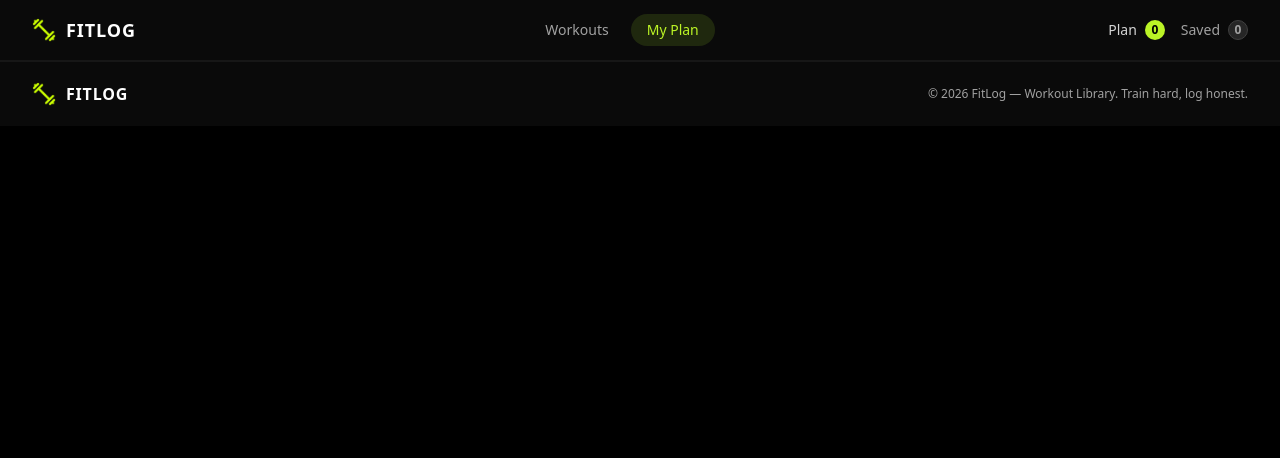
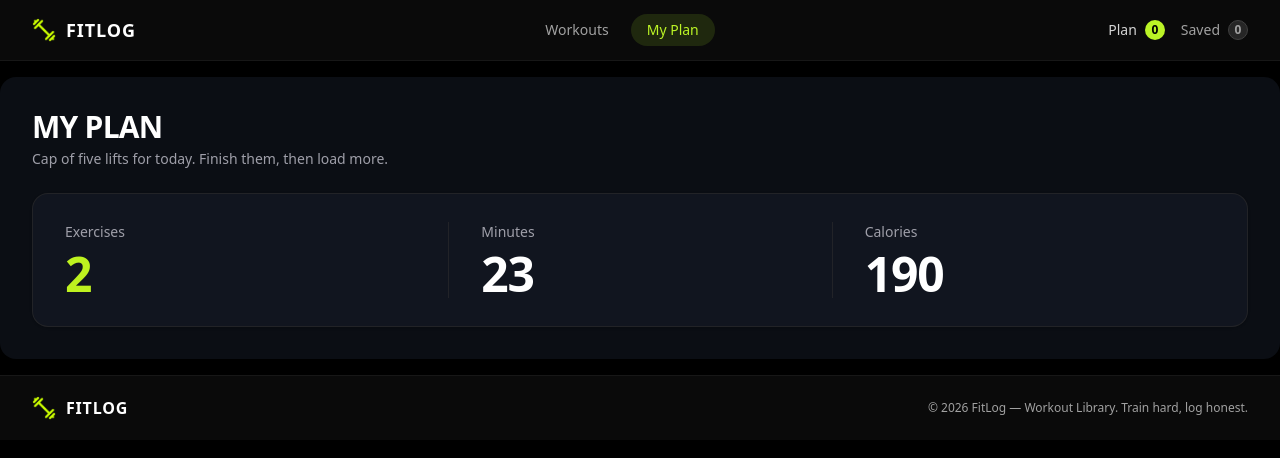
Before and after one commit to akibabrar18/get-fit, a Next.js app: page /plan in a window 1280 px wide. Shown: the top 458 px of the page. Built offline with nearby package versions, Linux system fonts and the light colour scheme.

Commit message:
myplan 50%  completed

```diff
--- /dev/null
+++ b/src/app/not-found.jsx
@@ -0,0 +1,28 @@
+import Link from "next/link";
+
+const NotFound = () => {
+  return (
+    <main className="min-h-screen flex items-center justify-center px-6">
+      <div className="text-center">
+        <p className="text-[#bbf426] text-7xl font-black">404</p>
+
+        <h1 className="mt-4 text-3xl font-bold">
+          Workout Not Found
+        </h1>
+
+        <p className="mt-3 text-gray-500">
+          The page you&apos;re looking for doesn&apos;t exist.
+        </p>
+
+        <Link
+          href="/"
+          className="inline-block mt-8 px-6 py-3 rounded-lg bg-[#bbf426] text-black font-bold hover:bg-[#a6dc1c] transition"
+        >
+          BACK TO WORKOUTS
+        </Link>
+      </div>
+    </main>
+  );
+};
+
+export default NotFound;
--- a/src/app/plan/page.jsx
+++ b/src/app/plan/page.jsx
@@ -1,11 +1,52 @@
-import React from 'react';
+import React from "react";
 
-const page = () => {
-    return (
-        <div>
+const obj={
+    exercises: 2,
+    minutes: 23,
+    calories: 190
+}
 
+const PlanStats = () => {
+  return (
+    <div className="container mx-auto p-8 bg-[#0b0e14] text-white font-sans rounded-2xl my-4">
+      {/* Header Section */}
+      <div className="mb-6">
+        <h2 className="text-3xl font-black uppercase tracking-tight text-white">
+          MY PLAN
+        </h2>
+        <p className="mt-1 text-sm text-zinc-400">
+          Cap of five lifts for today. Finish them, then load more.
+        </p>
+      </div>
+
+      {/* Stats Card Container */}
+      <div className="grid grid-cols-3 bg-[#11151f] border border-zinc-800/80 rounded-2xl px-8 py-7 shadow-sm">
+        {/* Exercises (with lime/neon green accent) */}
+        <div className="flex flex-col">
+          <span className="text-sm font-normal text-zinc-400">Exercises</span>
+          <span className="mt-2 text-4xl sm:text-5xl font-extrabold text-[#bef21f] tracking-tight">
+            {obj.exercises}
+          </span>
         </div>
-    );
+
+        {/* Minutes */}
+        <div className="flex flex-col pl-8 border-l border-zinc-800/80">
+          <span className="text-sm font-normal text-zinc-400">Minutes</span>
+          <span className="mt-2 text-4xl sm:text-5xl font-extrabold text-white tracking-tight">
+            {obj.minutes}
+          </span>
+        </div>
+
+        {/* Calories */}
+        <div className="flex flex-col pl-8 border-l border-zinc-800/80">
+          <span className="text-sm font-normal text-zinc-400">Calories</span>
+          <span className="mt-2 text-4xl sm:text-5xl font-extrabold text-white tracking-tight">
+            {obj.calories}
+          </span>
+        </div>
+      </div>
+    </div>
+  );
 };
 
-export default page;
+export default PlanStats;
```
